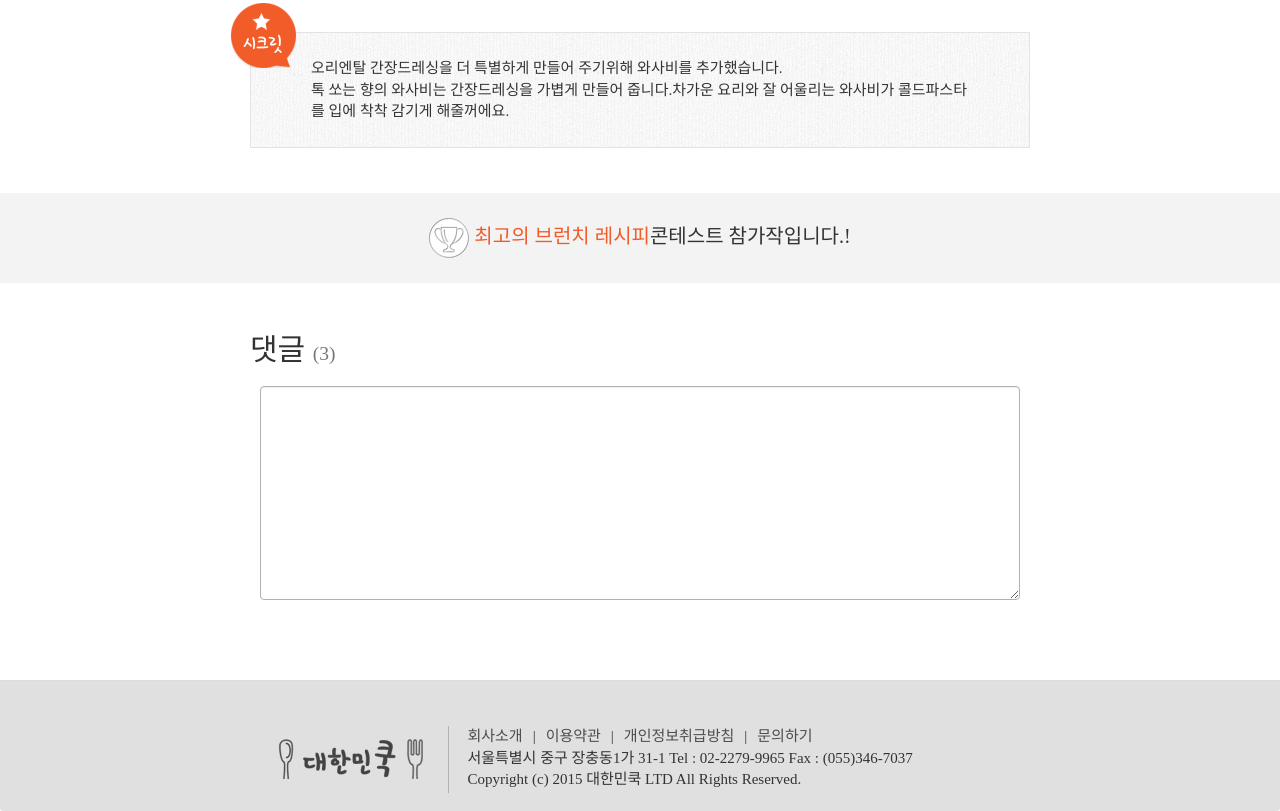
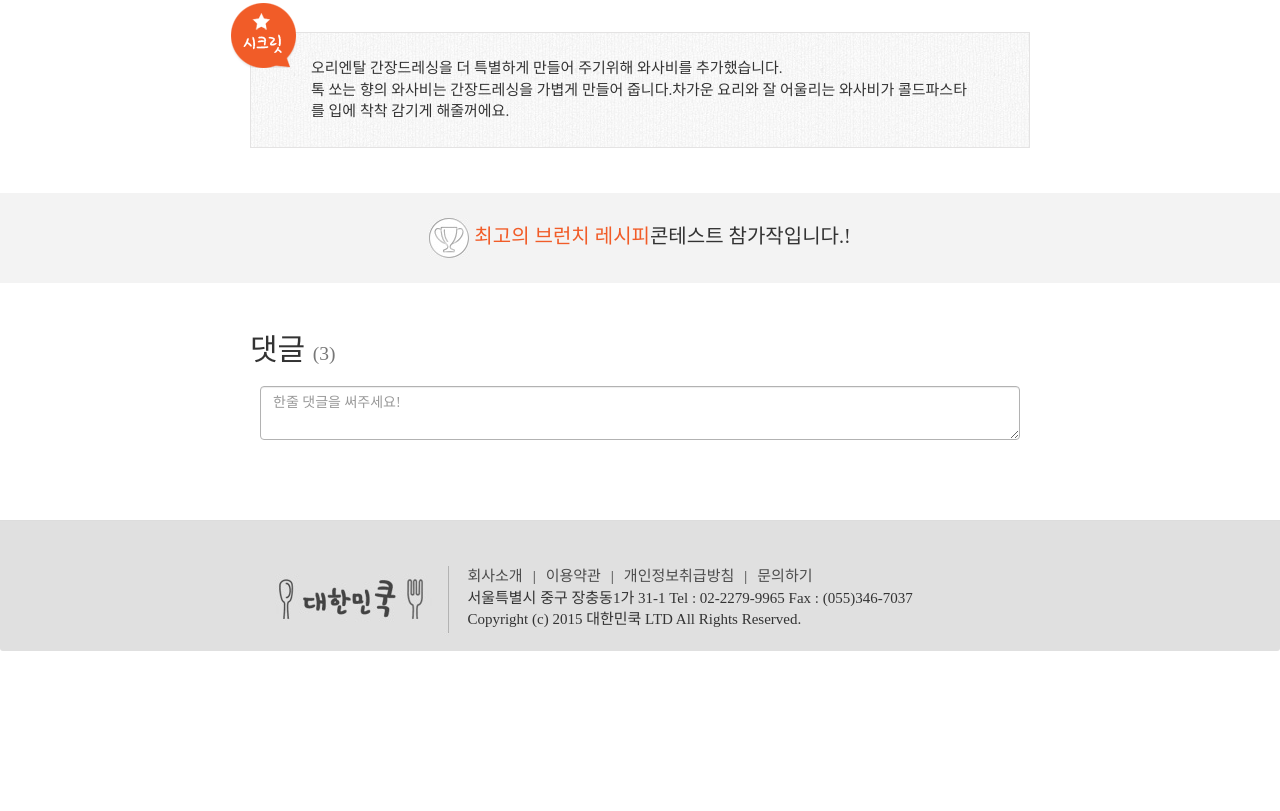
Before and after one commit to medfox9/recipe, a plain HTML site: page index.html in a window 1280 px wide. Shown: the part 1821-2632 px from the top of the page. After the commit the page ends 2472 px from the top, so only its background shows below. Drawn offline with nearby package versions, Linux system fonts and the light colour scheme.

Commit message:
기본 페이지작업

```diff
--- a/css/bootstrap_custom.css
+++ b/css/bootstrap_custom.css
@@ -104,7 +104,7 @@ address {margin-bottom:0;}
     .racipe-stuff {width:75%}
     .reple h2 {font-size:26px;}
     .replyBox {bakcground:url('../images/global/bg_canvers.png') repeat 0 0;padding:10px;}
-    .replyBox > .inner {}
+    .replyBox > .inner input::-webkit-input-placeholder {text-align:center}
 }
 
 
@@ -115,6 +115,5 @@ address {margin-bottom:0;}
 
 
 @media (min-width: 1200px) {
-
     .recipeMake .text {width:73%}
 }
--- a/index.html
+++ b/index.html
@@ -187,7 +187,7 @@
                     <h2>댓글 <small>(3)</small></h2>
                     <div class="replyBox">
                         <div class="inner">
-                            <textarea name="" id="" cols="30" rows="10" class="form-control"></textarea>
+                            <textarea name="" id="" cols="30" rows="0" class="form-control" placeholder="한줄 댓글을 써주세요!"></textarea>
                         </div>
                     </div>
                 </div>
```
